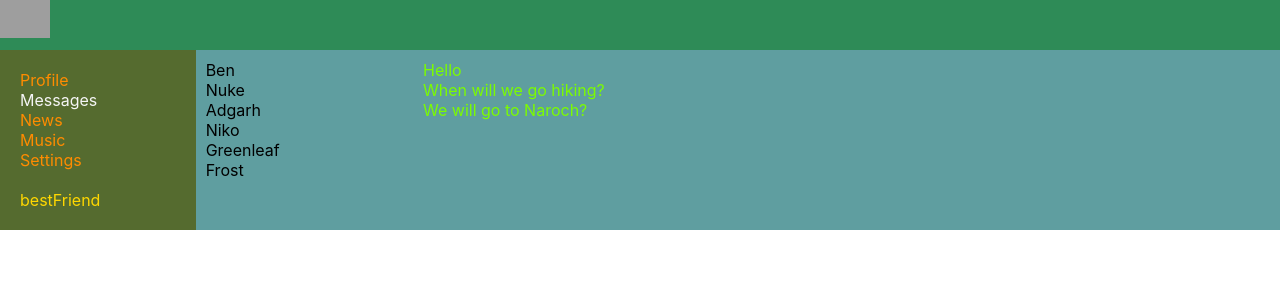
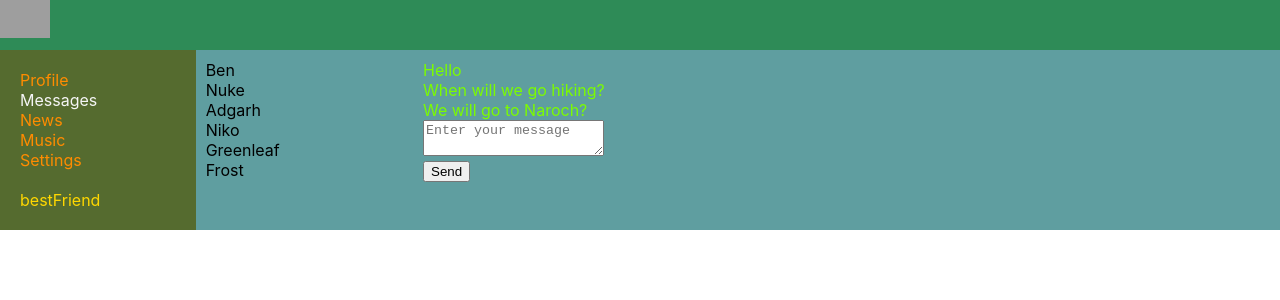
Before and after one commit to Volcher93/social_network, a React (Create React App) app: page /dialogs in a window 1280 px wide. Shown: the top 300 px of the page. Built offline with nearby package versions, Linux system fonts and the light colour scheme; grey boxes are pictures that could not be loaded.

Commit message:
Refactoring dispatch. Added reducers.

```diff
--- a/src/App.js
+++ b/src/App.js
@@ -18,7 +18,7 @@
             <Navbar/>
             <div className='app-wrapper-content'>
                 <Route path='/dialogs'
-                       render={() => <Dialogs state={props.state.messagesPage}/>}/>
+                       render={() => <Dialogs store={props.store}/>}/>
                 <Route path='/profile'
                        render={() => <Profile profilePage={props.state.profilePage} dispatch={props.dispatch}/>}/>
                 <Route path='/news' render={() => <News/>}/>
--- a/src/components/Dialogs/Dialogs.jsx
+++ b/src/components/Dialogs/Dialogs.jsx
@@ -2,18 +2,34 @@
 import s from './Dialogs.module.css'
 import DialogItem from "./Dialogitem/DialogItem";
 import Message from "./Message/Message";
-
+import {sendMessageCreator, updateNewMessageBodyCreator} from "../../redux/State";
 function Dialogs(props) {
-    let dialogsElements = props.state.dialogs.map(d => <DialogItem name={d.name} id={d.id}/>);
-    let messagesElements = props.state.messages.map(m => <Message message={m.message}/>);
-
+    let state = props.store.getState().dialogsPage;
+    let dialogsElements = state.dialogs.map(d => <DialogItem name={d.name} id={d.id}/>);
+    let messagesElements = state.messages.map(m => <Message message={m.message}/>);
+    let newMessageBody = state.newMessageBody;
+    let onSendMessageClick = () => {
+        props.store.dispatch(sendMessageCreator())
+    }
+    let onNewMessageChange = (event) => {
+        let body = event.target.value;
+        props.store.dispatch(updateNewMessageBodyCreator(body))
+    }
     return (
         <div className={s.dialogs}>
             <div className={s.dialogsItems}>
                 {dialogsElements}
             </div>
             <div className={s.messages}>
-                {messagesElements}
+                <div>{messagesElements}</div>
+                <div>
+                    <div><textarea value={newMessageBody}
+                                   onChange={onNewMessageChange}
+                                   placeholder='Enter your message'></textarea></div>
+                    <div>
+                        <button onClick={onSendMessageClick}>Send</button>
+                    </div>
+                </div>
             </div>
         </div>
     )
--- a/src/components/Profile/Profile.jsx
+++ b/src/components/Profile/Profile.jsx
@@ -7,9 +7,11 @@
     return (
         <div>
             <ProfileInfo/>
-            <MyPosts posts={props.profilePage.posts} newPostText={props.profilePage.newPostText}
+            <MyPosts posts={props.profilePage.posts}
+                     newPostText={props.profilePage.newPostText}
                      dispatch={props.dispatch}/>
         </div>
     )
 }
+
 export default Profile;
--- a/src/index.js
+++ b/src/index.js
@@ -10,7 +10,7 @@
     root.render(
         <React.StrictMode>
             <BrowserRouter>
-                <App state={state} dispatch={store.dispatch.bind(store)}/>
+                <App state={state} dispatch={store.dispatch.bind(store)} store={store}/>
             </BrowserRouter>
         </React.StrictMode>
     );
--- a/src/redux/State.js
+++ b/src/redux/State.js
@@ -1,6 +1,12 @@
 //CONST
+import profileReducer from "./profile-reducer";
+import dialogsReducer from "./dialogs-reducer";
+import sidebarReducer from "./sidebar-reducer";
+
 const ADD_POST = 'ADD-POST';
 const UPDATE_NEW_POST_TEXT = 'UPDATE-NEW-POST-TEXT';
+const UPDATE_NEW_MESSAGE_BODY = 'UPDATE-NEW-MESSAGE-BODY';
+const SEND_MESSAGE = 'SEND-MESSAGE';
 
 //STORE
 let store = {
@@ -12,7 +18,7 @@
             ],
             newPostText: 'write new text here'
         },
-        messagesPage: {
+        dialogsPage: {
             dialogs: [
                 {id: 1, name: 'Ben'},
                 {id: 2, name: 'Nuke'},
@@ -25,7 +31,8 @@
                 {id: 1, message: 'Hello'},
                 {id: 2, message: 'When will we go hiking?'},
                 {id: 3, message: 'We will go to Naroch?'}
-            ]
+            ],
+            newMessageBody: ""
         },
         sidebar: {
             bFriends: [
@@ -37,31 +44,25 @@
     },
     _callSubscriber() {
     },
-    dispatch(action) {
-        if (action.type === ADD_POST) {
-            let newPost = {
-                id: 3,
-                message: this._state.profilePage.newPostText,
-                likesCount: 0
-            };
-            this._state.profilePage.posts.push(newPost);
-            this._state.profilePage.newPostText = 'write new text here';
-            this._callSubscriber(this._state);
-        } else if (action.type === UPDATE_NEW_POST_TEXT) {
-            this._state.profilePage.newPostText = action.newText;
-            this._callSubscriber(this._state);
-        }
-    },
     subscribe(observer) {
         this._callSubscriber = observer;
     },
     getState() {
         return this._state;
+    },
+    dispatch(action) {
+        this._state.profilePage = profileReducer(this._state.profilePage, action);
+        this._state.dialogsPage = dialogsReducer(this._state.dialogsPage, action);
+        this._state.sidebar = sidebarReducer(this._state.sidebar, action);
+        this._callSubscriber(this._state);
     }
 }
 export const addPostActionCreator = () => ({type: ADD_POST})
 export const updateNewPostTextActionCreator = (text) =>
     ({type: UPDATE_NEW_POST_TEXT, newText: text})
+export const sendMessageCreator = () => ({type: SEND_MESSAGE})
+export const updateNewMessageBodyCreator = (text) =>
+    ({type: UPDATE_NEW_MESSAGE_BODY, body: text})
 
 window.state = store;
 export default store;
--- /dev/null
+++ b/src/redux/dialogs-reducer.js
@@ -0,0 +1,17 @@
+const UPDATE_NEW_MESSAGE_BODY = 'UPDATE-NEW-MESSAGE-BODY';
+const SEND_MESSAGE = 'SEND-MESSAGE';
+const dialogsReducer = (state, action) => {
+    switch (action.type) {
+        case UPDATE_NEW_MESSAGE_BODY:
+            state.newMessageBody = action.body;
+            return state;
+        case SEND_MESSAGE:
+            let body = state.newMessageBody;
+            state.newMessageBody = '';
+            state.messages.push({id: 4, message: body});
+            return state;
+        default:
+            return state;
+    }
+}
+export default dialogsReducer;
--- /dev/null
+++ b/src/redux/profile-reducer.js
@@ -0,0 +1,21 @@
+const ADD_POST = 'ADD-POST';
+const UPDATE_NEW_POST_TEXT = 'UPDATE-NEW-POST-TEXT';
+const profileReducer = (state, action) => {
+    switch (action.type) {
+        case ADD_POST:
+            let newPost = {
+                id: 3,
+                message: state.newPostText,
+                likesCount: 0
+            };
+            state.posts.push(newPost);
+            state.newPostText = 'write new text here';
+            return state;
+        case UPDATE_NEW_POST_TEXT:
+            state.newPostText = action.newText;
+            return state;
+        default:
+            return state;
+    }
+}
+export default profileReducer;
--- /dev/null
+++ b/src/redux/sidebar-reducer.js
@@ -0,0 +1,6 @@
+const sidebarReducer = (state, action) => {
+
+
+    return state;
+}
+export default sidebarReducer;
```
